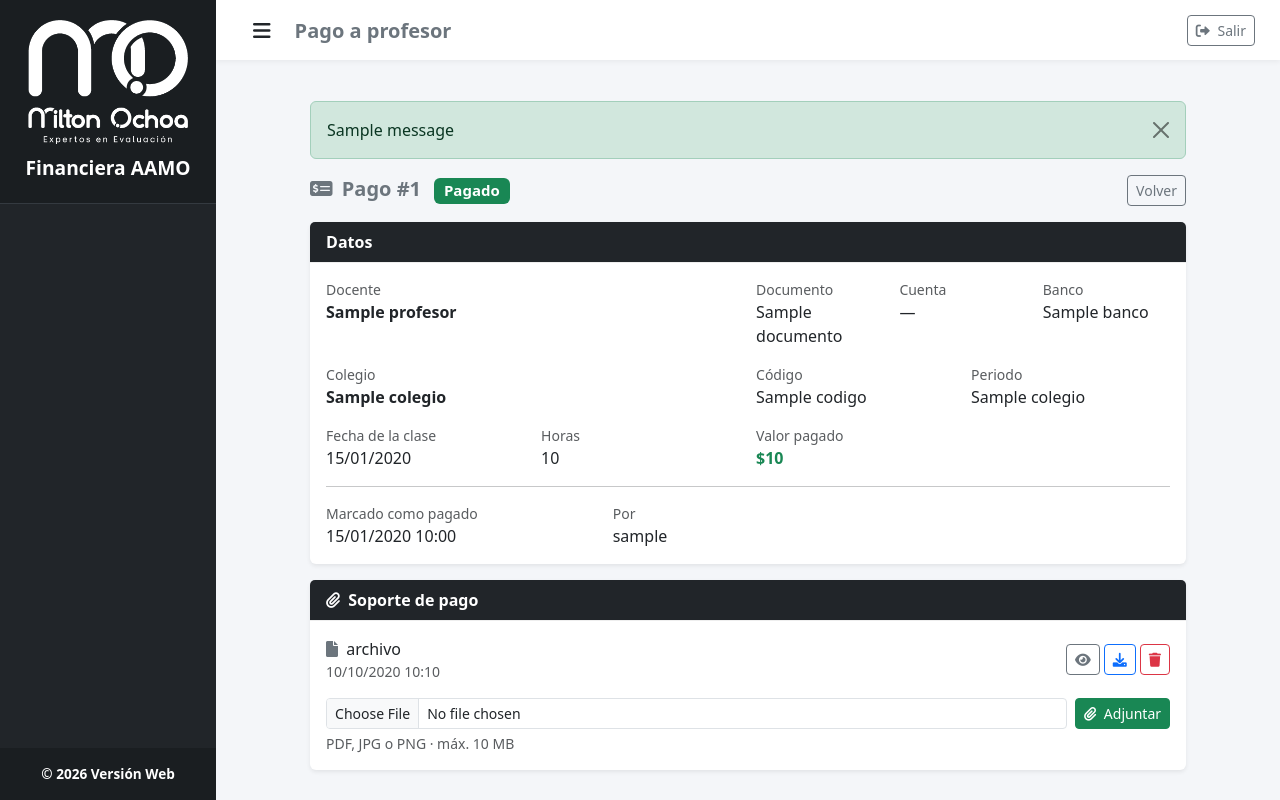
After one commit to Milton-Ochoa/miltonochoa.app, a Django app: template financiera/pagos/templates/financiera/pagos_detalle.html in a window 1280 px wide. The commit adds this page. Run offline with Django 5.2, Linux system fonts and the light colour scheme; the template is opened without the code that fills it: most values are stand-ins (such as "Sample title", 1, 10 or a date in 2020); one stand-in notice (Sample message) is shown; some libraries are stand-ins or nearby versions.

Commit message:
Feat: detalle de pago + soportes en financiera (Fase 3)
Detalle por PagoRealizado (datos docente/colegio + gestion de soportes:
subir/ver/descargar/eliminar), espejo del detalle de viaticos en PAGADA.
Nuevo SoportePagoProfesor gestionado por financiera; descarga proxied por
_responder_soporte (gate server-side). Se extrae la validacion comun a
programacion/viaticos/soportes.py (la usa viaticos y pagos). Badge "Pagos a
profesores" = filas pendientes de la semana (context processor). Las filas
realizadas enlazan al detalle con indicador de soporte.

Co-Authored-By: Claude Opus 4.8 <noreply@anthropic.com>

```diff
--- a/core/settings.py
+++ b/core/settings.py
@@ -129,6 +129,7 @@ TEMPLATES = [
                 'django.contrib.messages.context_processors.messages',
                 'programacion.auditoria.context_processors.alertas_vigentes',
                 'financiera.viaticos.context_processors.viaticos_pendientes',
+                'financiera.pagos.context_processors.pagos_pendientes',
             ],
         },
     },
--- /dev/null
+++ b/financiera/pagos/context_processors.py
@@ -0,0 +1,18 @@
+def pagos_pendientes(request):
+    """Contador de filas de pago **pendientes de la semana actual** para el badge
+    del menú financiera.
+
+    Solo se calcula en el subdominio financiera y para su personal
+    (`request.es_personal_financiera`, que fija usuarios.middleware) → en el apex y en
+    programación no corre el cálculo. Reutiliza `construir_contexto_pagos` (semana por
+    defecto = la actual) para que el conteo coincida exactamente con la pestaña
+    Pendientes. Coste consciente: arma las filas de la semana en curso; aceptable por
+    ser solo esa ventana.
+    """
+    if getattr(request, 'area', None) != 'financiera':
+        return {}
+    if not getattr(request, 'es_personal_financiera', False):
+        return {}
+    from programacion.exportar.views import construir_contexto_pagos
+    ctx = construir_contexto_pagos({})
+    return {'pagos_pendientes_count': len(ctx['filas_pendientes'])}
--- a/financiera/pagos/templates/financiera/pagos.html
+++ b/financiera/pagos/templates/financiera/pagos.html
@@ -129,7 +129,11 @@
               {{ f.fecha_pago|date:"d/m/Y H:i" }}
             </td>
             <td class="text-center text-muted small">{{ f.marcado_por }}</td>
-            <td class="text-center">
+            <td class="text-center text-nowrap">
+              <a href="{% url 'fin_pagos_detalle' f.pago_id %}" class="btn btn-outline-info btn-sm py-0"
+                 title="Ver / gestionar soporte">
+                <i class="fas fa-eye"></i>{% if f.n_soportes %} <span class="badge bg-success">{{ f.n_soportes }}</span>{% endif %}
+              </a>
               <button type="button" class="btn btn-outline-danger btn-sm py-0"
                       title="Desmarcar pago"
                       onclick="abrirDesmarcar(
--- /dev/null
+++ b/financiera/pagos/templates/financiera/pagos_detalle.html
@@ -0,0 +1,104 @@
+{% extends 'base_financiera.html' %}
+{% block header_title %}Pago a profesor{% endblock %}
+
+{% comment %}
+  Detalle de un PagoRealizado (financiera): datos del docente/colegio + gestión de
+  soportes (subir/ver/descargar/eliminar). Mismo estilo que el detalle de viáticos en
+  estado PAGADA. Programación tendrá una vista equivalente en solo lectura (Fase 4).
+{% endcomment %}
+
+{% block content %}
+<div class="container-fluid py-3" style="max-width: 900px;">
+
+    {% if messages %}
+    <div class="mb-3">
+        {% for message in messages %}
+        <div class="alert alert-{% if 'error' in message.tags %}danger{% else %}{{ message.tags|default:'info' }}{% endif %} alert-dismissible fade show" role="alert">
+            {{ message }}
+            <button type="button" class="btn-close" data-bs-dismiss="alert"></button>
+        </div>
+        {% endfor %}
+    </div>
+    {% endif %}
+
+    <div class="d-flex justify-content-between align-items-center mb-3">
+        <h5 class="mb-0 text-secondary fw-bold">
+            <i class="fas fa-money-check-alt me-1"></i> Pago #{{ pago.pk }}
+            <span class="badge bg-success ms-2">Pagado</span>
+        </h5>
+        <a href="{% url 'fin_pagos_lista' %}?semana={{ pago.fecha|date:'Y-m-d' }}&hasta={{ pago.fecha|date:'Y-m-d' }}&tab=realizado"
+           class="btn btn-outline-secondary btn-sm">Volver</a>
+    </div>
+
+    <div class="card shadow-sm mb-3">
+        <div class="card-header bg-dark text-white fw-bold">Datos</div>
+        <div class="card-body">
+            <div class="row g-3">
+                <div class="col-md-6"><span class="text-muted small d-block">Docente</span><strong>{{ pago.profesor.nombre_corto }}</strong></div>
+                <div class="col-md-2"><span class="text-muted small d-block">Documento</span>{{ pago.profesor.documento|default:"—" }}</div>
+                <div class="col-md-2"><span class="text-muted small d-block">Cuenta</span>{{ pago.profesor.cuenta_bancaria|default:"—" }}</div>
+                <div class="col-md-2"><span class="text-muted small d-block">Banco</span>{{ pago.profesor.banco|default:"—" }}</div>
+                <div class="col-md-6"><span class="text-muted small d-block">Colegio</span><strong>{{ pago.colegio.colegio.nombre }}</strong></div>
+                <div class="col-md-3"><span class="text-muted small d-block">Código</span>{{ pago.colegio.colegio.codigo|default:"—" }}</div>
+                <div class="col-md-3"><span class="text-muted small d-block">Periodo</span>{{ pago.colegio.periodo_label }}</div>
+                <div class="col-md-3"><span class="text-muted small d-block">Fecha de la clase</span>{{ pago.fecha|date:"d/m/Y" }}</div>
+                <div class="col-md-3"><span class="text-muted small d-block">Horas</span>{{ pago.horas|floatformat:"-2" }}</div>
+                <div class="col-md-3"><span class="text-muted small d-block">Valor pagado</span><strong class="text-success">${{ pago.valor|floatformat:"0" }}</strong></div>
+            </div>
+            <hr>
+            <div class="row g-3">
+                <div class="col-md-4"><span class="text-muted small d-block">Marcado como pagado</span>{{ pago.fecha_pago|date:"d/m/Y H:i" }}</div>
+                <div class="col-md-4"><span class="text-muted small d-block">Por</span>{% if pago.marcado_por %}{{ pago.marcado_por.get_full_name|default:pago.marcado_por.username }}{% else %}—{% endif %}</div>
+            </div>
+        </div>
+    </div>
+
+    {# ── Soporte de pago: subir, ver, descargar, borrar ── #}
+    <div class="card shadow-sm mb-3">
+        <div class="card-header bg-dark text-white fw-bold">
+            <i class="fas fa-paperclip me-1"></i> Soporte de pago
+        </div>
+        <div class="card-body">
+            {% for s in pago.soportes.all %}
+            <div class="d-flex justify-content-between align-items-center {% if not forloop.last %}border-bottom pb-2 mb-2{% endif %}">
+                <div>
+                    <i class="fas fa-file me-1 text-secondary"></i>
+                    <span>{{ s.nombre_original|default:"archivo" }}</span>
+                    <span class="text-muted small d-block">
+                        {{ s.subido_en|date:"d/m/Y H:i" }}{% if s.subido_por %} · {{ s.subido_por.get_full_name|default:s.subido_por.username }}{% endif %}
+                    </span>
+                </div>
+                <div class="d-flex gap-1">
+                    <a href="{% url 'fin_pago_soporte_descargar' s.pk %}?inline=1" target="_blank" class="btn btn-outline-secondary btn-sm" title="Ver">
+                        <i class="fas fa-eye"></i>
+                    </a>
+                    <a href="{% url 'fin_pago_soporte_descargar' s.pk %}" class="btn btn-outline-primary btn-sm" title="Descargar">
+                        <i class="fas fa-download"></i>
+                    </a>
+                    <form method="post" action="{% url 'fin_pagos_eliminar_soporte' s.pk %}" class="m-0"
+                          onsubmit="return confirm('¿Eliminar este soporte?');">
+                        {% csrf_token %}
+                        <button type="submit" class="btn btn-outline-danger btn-sm" title="Eliminar">
+                            <i class="fas fa-trash"></i>
+                        </button>
+                    </form>
+                </div>
+            </div>
+            {% empty %}
+            <p class="text-muted mb-3">Aún no se ha adjuntado ningún soporte.</p>
+            {% endfor %}
+
+            <form method="post" action="{% url 'fin_pagos_subir_soporte' pago.pk %}"
+                  enctype="multipart/form-data" class="d-flex gap-2 mt-3">
+                {% csrf_token %}
+                <input type="file" name="archivo" class="form-control form-control-sm"
+                       accept=".pdf,.jpg,.jpeg,.png" required>
+                <button type="submit" class="btn btn-success btn-sm text-nowrap">
+                    <i class="fas fa-paperclip me-1"></i> Adjuntar
+                </button>
+            </form>
+            <span class="text-muted small d-block mt-1">PDF, JPG o PNG · máx. 10 MB</span>
+        </div>
+    </div>
+</div>
+{% endblock %}
--- a/financiera/pagos/urls.py
+++ b/financiera/pagos/urls.py
@@ -6,4 +6,8 @@ urlpatterns = [
     path('pagos/',          views.fin_pagos_lista,    name='fin_pagos_lista'),
     path('pagos/marcar/',   views.fin_pagos_marcar,   name='fin_pagos_marcar'),
     path('pagos/exportar/', views.fin_pagos_exportar, name='fin_pagos_exportar'),
+    path('pagos/<int:pago_id>/',         views.fin_pagos_detalle,       name='fin_pagos_detalle'),
+    path('pagos/<int:pago_id>/soporte/', views.fin_pagos_subir_soporte, name='fin_pagos_subir_soporte'),
+    path('pagos/soporte/<int:soporte_id>/eliminar/',  views.fin_pagos_eliminar_soporte, name='fin_pagos_eliminar_soporte'),
+    path('pagos/soporte/<int:soporte_id>/descargar/', views.fin_pago_soporte_descargar, name='fin_pago_soporte_descargar'),
 ]
```
Also changed, not shown: financiera/pagos/tests.py (+91 -2 lines), financiera/pagos/views.py (+62 -2 lines), financiera/viaticos/views.py (+2 -16 lines), programacion/viaticos/soportes.py (added, +21 -0 lines).
